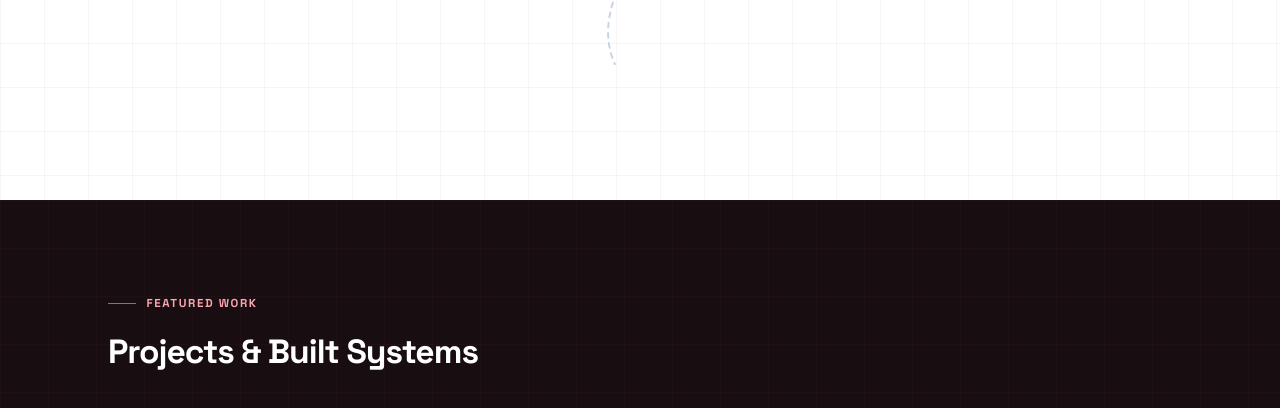
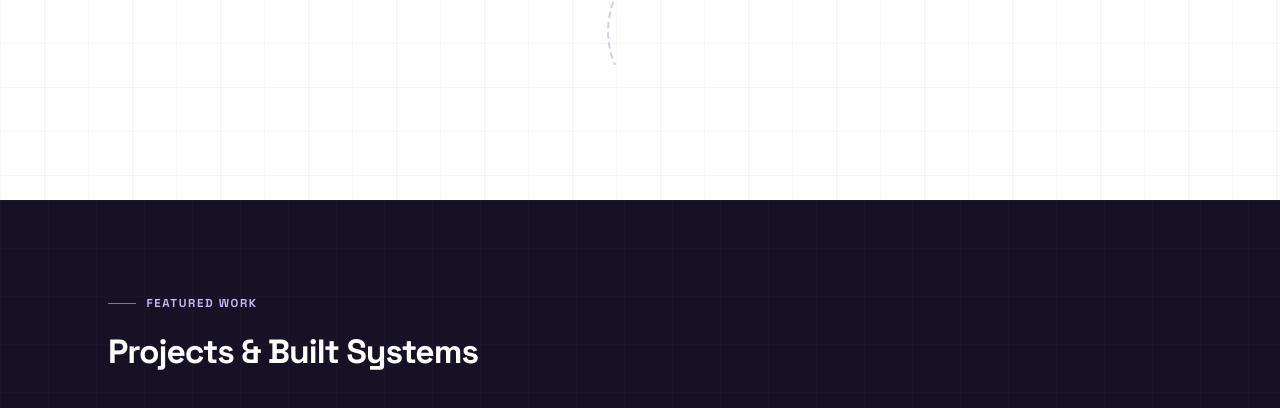
Before and after one commit to fazil-firoz/Modern-portfolio, a React (Vite) app: page / in a window 1280 px wide. Shown: the part 2905-3313 px from the top of the page. Built offline with nearby package versions, Linux system fonts and the light colour scheme.

Commit message:
style: update Projects section theme to solid matte dark violet slate and lavender (#161124) without gradients

```diff
--- a/src/index.css
+++ b/src/index.css
@@ -945,25 +945,25 @@ html, body, #root {
 }
 
 /* ═══════════════════════════════════════════════════════
-   SECTION 5 — PROJECTS  (Solid Matte Dark Crimson & Rose Red Theme)
+   SECTION 5 — PROJECTS  (Solid Matte Dark Violet & Lavender Theme)
 ═══════════════════════════════════════════════════════ */
 .section-projects {
   position: relative;
   min-height: 100vh;
   width: 100%;
-  background: #180e12;
+  background: #161124;
   color: #f8fafc;
   padding: 6rem 0 8rem;
   overflow: hidden;
 }
 
-/* Fine Reddish Grid Texture (No Gradients) */
+/* Fine Violet Grid Texture (No Gradients) */
 .section-projects::before {
   content: '';
   position: absolute; inset: 0;
   background-image:
-    linear-gradient(rgba(244, 63, 94, 0.035) 1px, transparent 1px),
-    linear-gradient(90deg, rgba(244, 63, 94, 0.035) 1px, transparent 1px);
+    linear-gradient(rgba(167, 139, 250, 0.035) 1px, transparent 1px),
+    linear-gradient(90deg, rgba(167, 139, 250, 0.035) 1px, transparent 1px);
   background-size: 48px 48px;
   pointer-events: none; z-index: 0;
 }
@@ -987,14 +987,14 @@ html, body, #root {
   font-weight: 700;
   letter-spacing: 0.14em;
   text-transform: uppercase;
-  color: #fda4af;
+  color: #c4b5fd;
 }
 
 .proj-tag-line {
   display: block;
   width: 28px;
   height: 1.5px;
-  background: #f43f5e;
+  background: #8b5cf6;
   flex-shrink: 0;
 }
 
@@ -1024,7 +1024,7 @@ html, body, #root {
 /* Animated Thin Outline Frame (Transparent Website Background) */
 .proj-card {
   background: transparent;
-  border: 1px solid rgba(244, 63, 94, 0.16);
+  border: 1px solid rgba(167, 139, 250, 0.16);
   border-radius: 20px;
   padding: 1.85rem 2.1rem;
   display: flex;
@@ -1044,7 +1044,7 @@ html, body, #root {
   position: absolute;
   top: 0; left: 0; right: 0;
   height: 2px;
-  background: linear-gradient(90deg, transparent, #f43f5e, #fb7185, transparent);
+  background: linear-gradient(90deg, transparent, #8b5cf6, #c4b5fd, transparent);
   opacity: 0;
   transform: translateX(-100%);
   transition: transform 0.6s ease, opacity 0.4s ease;
@@ -1052,7 +1052,7 @@ html, body, #root {
 
 .proj-card:hover {
   transform: translateY(-5px);
-  border-color: #f43f5e;
+  border-color: #a78bfa;
   background: transparent;
   box-shadow: none;
 }
@@ -1081,7 +1081,7 @@ html, body, #root {
   font-family: 'Space Grotesk', monospace;
   font-size: 0.85rem;
   font-weight: 800;
-  color: #f43f5e;
+  color: #a78bfa;
   letter-spacing: 0.08em;
   opacity: 0.95;
 }
@@ -1090,7 +1090,7 @@ html, body, #root {
 .proj-shape-node {
   width: 8px;
   height: 8px;
-  border: 1.5px solid #fb7185;
+  border: 1.5px solid #c4b5fd;
   transform: rotate(45deg);
   transition: transform 0.4s cubic-bezier(0.34, 1.56, 0.64, 1), border-color 0.3s ease, background-color 0.3s ease, box-shadow 0.3s ease;
   flex-shrink: 0;
@@ -1098,9 +1098,9 @@ html, body, #root {
 
 .proj-card:hover .proj-shape-node {
   transform: rotate(225deg) scale(1.35);
-  border-color: #f43f5e;
-  background: #f43f5e;
-  box-shadow: 0 0 10px rgba(244, 63, 94, 0.7);
+  border-color: #a78bfa;
+  background: #a78bfa;
+  box-shadow: 0 0 10px rgba(167, 139, 250, 0.7);
 }
 
 /* Category Pills */
```
